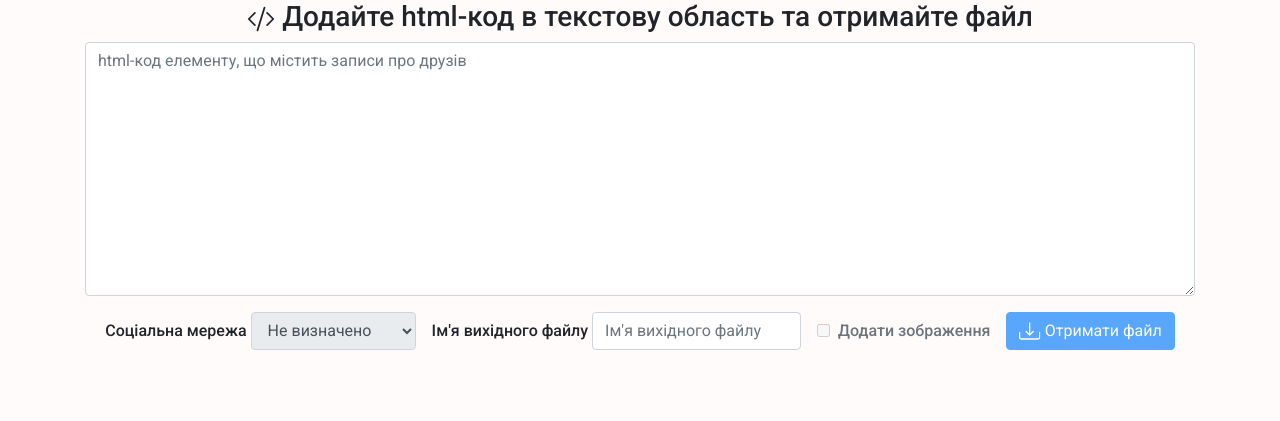
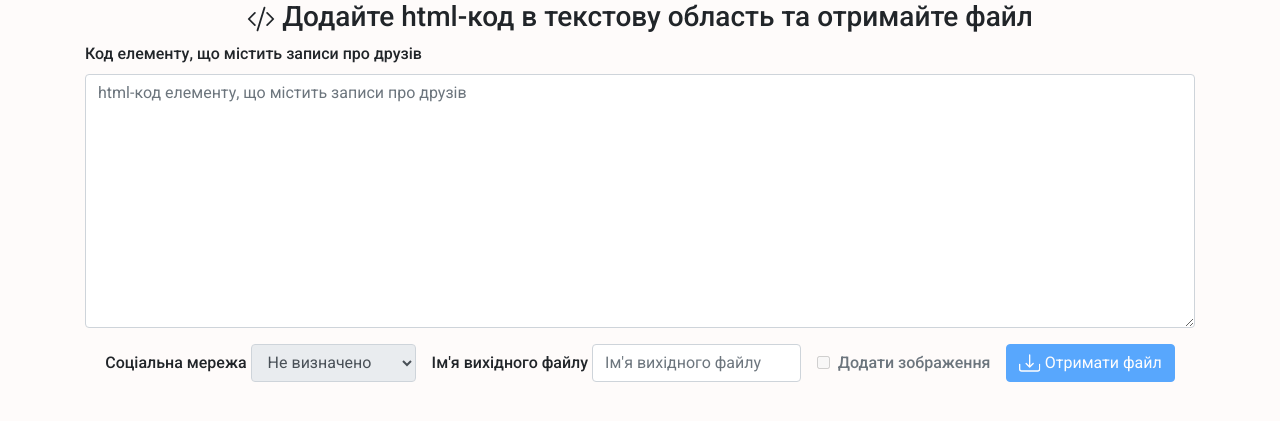
Before and after one commit to tougaj/fbf, a PHP site: page / in a window 1280 px wide. Shown: the top 421 px of the page. Run offline with PHP 8.4, Linux system fonts and the light colour scheme.

Commit message:
Улучшена доступность веб-страницы

```diff
--- a/dist/css/fbf.css
+++ b/dist/css/fbf.css
@@ -1 +1 @@
-body{font-family:Roboto,sans-serif;background-color:#fefbfa}label{font-weight:500}.cursor-pointer{cursor:pointer}.badge{margin-top:-.25em}.icon{display:inline-block;stroke-width:0;stroke:currentColor;fill:currentColor;width:1em;height:1em}.icon.icon-lg{width:1.3333em;height:1.3333em}.icon.icon-xl{width:1.5em;height:1.5em}.friend-list{display:grid;grid-gap:1em;grid-auto-flow:row;grid-template-columns:repeat(auto-fill,minmax(250px,1fr))}.friend-list img{width:64px;height:64px}
+body{font-family:Roboto,sans-serif;background-color:#fefbfa}.badge,label{font-weight:500}.cursor-pointer{cursor:pointer}.badge{margin-top:-.25em}.icon{display:inline-block;stroke-width:0;stroke:currentColor;fill:currentColor;width:1em;height:1em}.icon.icon-lg{width:1.3333em;height:1.3333em}.icon.icon-xl{width:1.5em;height:1.5em}.friend-list{display:grid;grid-gap:1em;grid-auto-flow:row;grid-template-columns:repeat(auto-fill,minmax(250px,1fr))}.friend-list img{width:64px;height:64px}
--- a/index.php
+++ b/index.php
@@ -3,9 +3,10 @@ header('Cache-Control: public, max-age=300');
 header('Content-Type: text/html; charset=utf-8');
 ?>
 <!DOCTYPE html>
-<html lang="ua">
+<html lang="uk">
 
 <head>
+    <meta name="Description" content="Форма для парсингу списку друзів обліковки соціальної мережі.">
 
     <!-- Global site tag (gtag.js) - Google Analytics -->
     <script async src="https://www.googletagmanager.com/gtag/js?id=UA-114710599-1"></script>
--- a/src/js/components/app.tsx
+++ b/src/js/components/app.tsx
@@ -47,6 +47,9 @@ const App = ({}: IAppProps) => {
 						<FontIcon name="bi-code-slash" /> Додайте html-код в
 						текстову область та отримайте файл
 					</h3>
+					<label htmlFor="htmlCode" className="control-label">
+						Код елементу, що містить записи про друзів
+					</label>
 					<textarea
 						className="form-control"
 						rows={10}
@@ -54,6 +57,7 @@ const App = ({}: IAppProps) => {
 						autoComplete="off"
 						value={rawText}
 						onChange={onRawChange}
+						id="htmlCode"
 					></textarea>
 					<ActionForm
 						socialMediaId={socialMedia?.id}
```
Also changed, not shown: dist/index.php (+5 -4 lines), dist/js/main.bundle.js.
